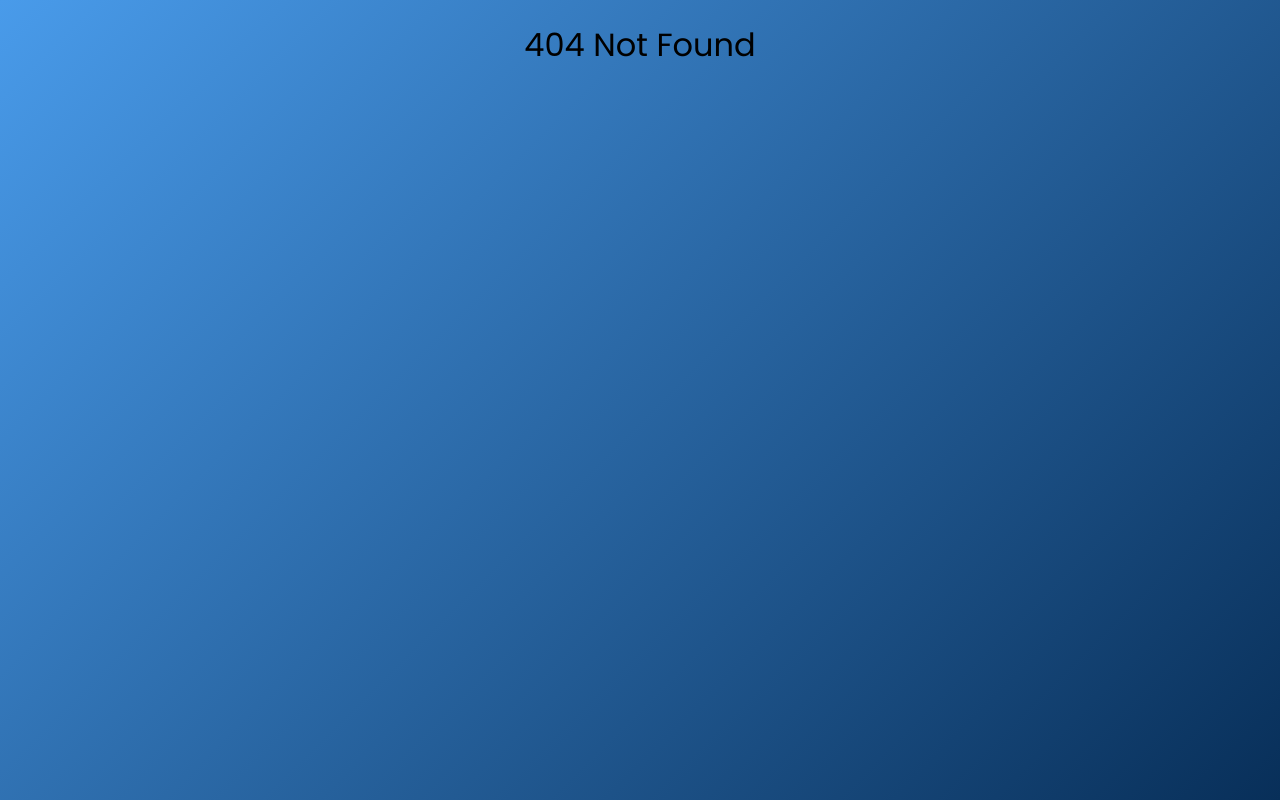
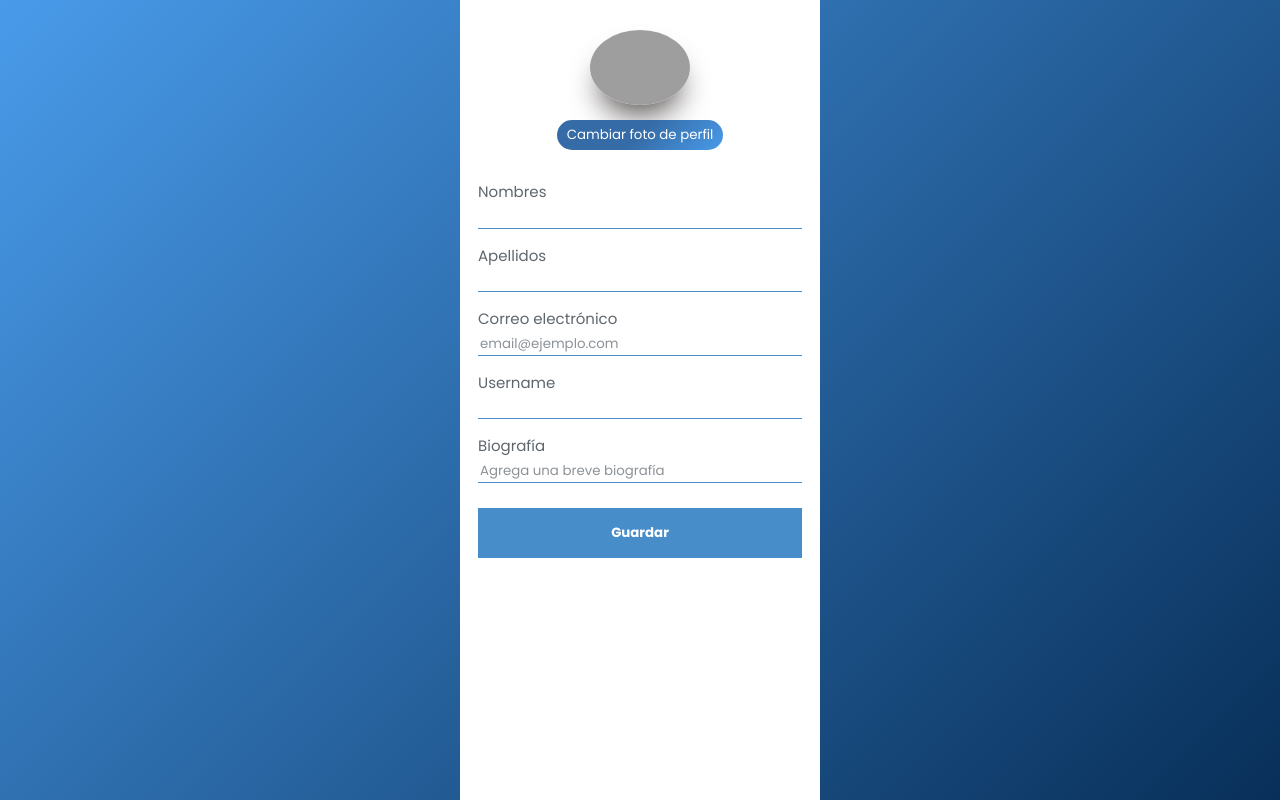
Before and after one commit to dejavuhq/sub-routines-frontend, a React app: page /configuration/profile in a window 1280 px wide. Before the commit this address had no page. Built offline with nearby package versions, Linux system fonts and the light colour scheme; no server answers; grey boxes are pictures that could not be loaded.

Commit message:
[ADD] basic structure of configuration section and profile configuration section

```diff
--- a/package.json
+++ b/package.json
@@ -22,6 +22,7 @@
   "dependencies": {
     "react": "^16.13.1",
     "react-dom": "^16.13.1",
+    "react-icons": "^3.10.0",
     "react-router-dom": "^5.2.0"
   },
   "devDependencies": {
--- /dev/null
+++ b/src/Pages/Configuration.jsx
@@ -0,0 +1,20 @@
+import React from "react";
+import { Link } from "react-router-dom";
+import { FiUser } from "react-icons/fi";
+import { BsCardList } from "react-icons/bs";
+import "../assets/styles/pages/Configuration.scss";
+
+export const Configuration = () => {
+  return (
+    <section className="configuration">
+      <Link to="/configuration/profile" className="configuration__button">
+        <FiUser className="icon" size="25px"/>
+        Mi perfil
+      </Link>
+      <Link to="/configuration/habits" className="configuration__button">
+        <BsCardList className="icon" size="25px"/>
+        Mis hábitos
+      </Link>
+    </section>
+  )
+}
--- /dev/null
+++ b/src/Pages/HabitsConfiguration.jsx
@@ -0,0 +1,9 @@
+import React from "react";
+
+export class HabitsConfiguration extends React.Component{
+  render() {
+    return (
+      <h1>HabitsConfiguration</h1>
+    )
+  }
+}
--- a/src/components/Profile.jsx
+++ b/src/Pages/Profile.jsx
@@ -1,8 +1,8 @@
 import React, { useState } from "react";
-import { HabitsList } from "./HabitsList";
-import { UserStats } from "./UserStats";
+import { HabitsList } from "../components/HabitsList";
+import { UserStats } from "../components/UserStats";
 
-import "../assets/styles/components/Profile.scss";
+import "../assets/styles/pages/Profile.scss";
 
 export const Profile = () => {
   const [lookingStats, setLookingStats] = useState(false);
--- /dev/null
+++ b/src/Pages/ProfileConfiguration.jsx
@@ -0,0 +1,109 @@
+import React from "react";
+import "../assets/styles/pages/ProfileConfiguration.scss";
+
+export class ProfileConfiguration extends React.Component {
+  constructor(props) {
+    super(props);
+    this.state = {
+      form: {
+        fistName: "",
+        lastName: "",
+        biography: "",
+        email: "",
+        username: ""
+      }
+    }
+  }
+  componentDidMount() {
+    // Load user data
+    fetch(`https://dejavuhq.xyz/api/users/superadmin1`, {
+      headers: {
+        "Authorization": "Bearer eyJ0eXAiOiJKV1QiLCJhbGciOiJIUzI1NiJ9.eyJ0b2tlbl90eXBlIjoiYWNjZXNzIiwiZXhwIjoxNTk0NDA4NDMwLCJqdGkiOiIxYmExMDZkMmRkNDI0YzRhOWFiNmM2ZDBjYTgwODEzNyIsInVzZXJfaWQiOjIwfQ.nN5gP52EEM6YSbozdcqxY7Vxb5gIHSJ2iNg-T1Vm6rk"}
+    })
+    .then(response => response.text())
+    .then(result => console.log(result))
+    .catch(error => console.log('error', error));
+  }
+  handleChange = (e) => {
+    this.setState({
+      form: {
+        ...this.state.form,
+        [e.target.name]: e.target.value
+      }
+    })
+  }
+  handleSubmit = (e) => {
+    this.setState({
+      form: {
+        ...this.state.form,
+        [e.target.name]: e.target.value
+      }
+    })
+  }
+  render() {
+    return (
+      <section className="profileConfiguration">
+        <img
+          className="profileConfiguration__image"
+          src="https://pbs.twimg.com/profile_images/1062767896269590528/vOsDt9up_400x400.jpg"
+        />
+        <button className="profileConfiguration__changeImageButton">Cambiar foto de perfil</button>
+        <form className="profileConfiguration__form" onSubmit={this.handleSubmit}>
+          <div className="form-group">
+            <label className="profileConfiguration__form-group-label">Nombres</label>
+            <input
+              required
+              className="profileConfiguration__form-control"
+              type="text"
+              name="fistName"
+              value={this.state.form.fistName}
+              onChange={this.handleChange}/>
+          </div>
+          <div className="form-group">
+            <label className="profileConfiguration__form-group-label">Apellidos</label>
+            <input
+              required
+              className="profileConfiguration__form-control"
+              type="text"
+              name="lastName"
+              value={this.state.form.lastName}
+              onChange={this.handleChange}/>
+          </div>
+          <div className="form-group">
+            <label className="profileConfiguration__form-group-label">Correo electrónico</label>
+            <input
+              required
+              pattern="^[a-zA-Z0-9.!#$%&'*+/=?^_`{|}~-]+@[a-zA-Z0-9-]+(?:\.[a-zA-Z0-9-]+)+$"
+              className="profileConfiguration__form-control"
+              type="email"
+              name="email"
+              placeholder="email@ejemplo.com"
+              value={this.state.form.email}
+              onChange={this.handleChange}/>
+          </div>
+          <div className="form-group">
+            <label className="profileConfiguration__form-group-label">Username</label>
+            <input
+              required
+              className="profileConfiguration__form-control"
+              type="text"
+              name="username"
+              value={this.state.form.username}
+              onChange={this.handleChange}/>
+          </div>
+          <div className="form-group">
+            <label className="profileConfiguration__form-group-label">Biografía</label>
+            <input
+              className="profileConfiguration__form-control"
+              type="text"
+              name="biography"
+              placeholder="Agrega una breve biografía"
+              value={this.state.form.biography}
+              onChange={this.handleChange}/>
+          </div>
+          <button type="submit" className="profileConfiguration__submitButton">Guardar</button>
+        </form>
+      </section>
+    )
+  }
+}
--- a/src/Pages/Register.jsx
+++ b/src/Pages/Register.jsx
@@ -1,5 +1,5 @@
 import React from "react";
-import RegisterForm from "../components/RegisterForm";
+import { RegisterForm } from "../components/RegisterForm";
 
 export const Register = (props) => {
   return (
--- /dev/null
+++ b/src/assets/styles/pages/Configuration.scss
@@ -0,0 +1,24 @@
+.configuration {
+  display: flex;
+  flex-direction: column;
+  align-items: flex-start;
+  min-height: 100vh;
+  background: white;
+}
+.configuration__button {
+  display: flex;
+  align-items: center;
+  margin: 5px 10px;
+  font-size: 22px;
+  color: #262626;
+  text-decoration: none;
+  background: transparent;
+  border: 0;
+  cursor: pointer;
+  &:focus {
+    outline: none;
+  }
+}
+.configuration__button .icon {
+  margin-right: 10px;
+}
--- /dev/null
+++ b/src/assets/styles/pages/ProfileConfiguration.scss
@@ -0,0 +1,54 @@
+.profileConfiguration {
+  display: flex;
+  flex-direction: column;
+  align-items: center;
+  min-height: 100vh;
+  background: white;
+}
+.profileConfiguration__image {
+  width: 100px;
+  margin: 30px 0 15px;
+  border-radius: 50%;
+  box-shadow: 0px 19px 30px -10px #524c4c;
+}
+.profileConfiguration__changeImageButton {
+  padding: 5px 10px;
+  color: white;
+  background: linear-gradient(135deg, #356ca7 50%, #499bea 100%);
+  border: none;
+  border-radius: 20px;
+}
+.profileConfiguration__form {
+  width: 90%;
+  padding: 0;
+  margin-top: 15px;
+}
+.profileConfiguration__form-group-label {
+  font-size: 15px;
+  color: #5e666d;
+  margin-bottom: 0;
+}
+.profileConfiguration__form-control {
+  height: 22px;
+  color: #5e666d;
+  background: #ffffff;
+  border: none;
+  border-bottom: 1px solid #478dca;
+  &:focus {
+    outline: none;
+  }
+  &::placeholder {
+    color: #5e666db6;
+  }
+}
+.profileConfiguration__submitButton {
+  display: block;
+  width: 100%;
+  margin: 10px auto;
+  margin-top: 25px;
+  padding: 15px 25px;
+  font-weight: 600;
+  color: white;
+  border: 0;
+  background-color: #478dca;
+}
--- a/src/components/App.js
+++ b/src/components/App.js
@@ -5,7 +5,11 @@ import Login from '../components/Login';
 import { Register } from '../Pages/Register';
 import NotFound from '../components/NotFound';
 import { RegisterValidation } from "../Pages/RegisterValidation";
-import { Profile } from "./Profile";
+import { Profile } from "../Pages/Profile";
+import { Configuration } from "../Pages/Configuration";
+import { ProfileConfiguration } from "../Pages/ProfileConfiguration";
+import { HabitsConfiguration } from "../Pages/HabitsConfiguration";
+
 import "../assets/styles/main.scss";
 
 const App = () => (
@@ -16,6 +20,9 @@ const App = () => (
       <Route exact path='/login' component={Login} />
       <Route exact path='/register/validation' component={RegisterValidation} />
       <Route exact path='/profile' component={Profile} />
+      <Route exact path='/configuration' component={Configuration} />
+      <Route exact path='/configuration/profile' component={ProfileConfiguration} />
+      <Route exact path='/configuration/habits' component={HabitsConfiguration} />
       <Route component={NotFound} />
     </Switch>
   </BrowserRouter>
--- a/src/components/RegisterForm.jsx
+++ b/src/components/RegisterForm.jsx
@@ -1,7 +1,7 @@
 import React from "react";
 import "../assets/styles/components/RegisterForm.scss";
 
-class RegisterForm extends React.Component{
+export class RegisterForm extends React.Component{
   constructor(props) {
     super(props);
     this.state = {
@@ -133,5 +133,3 @@ class RegisterForm extends React.Component{
     )
   }
 };
-
-export default RegisterForm;
```
Also changed, not shown: src/assets/styles/pages/Profile.scss (renamed from src/assets/styles/components/Profile.scss), 1 other file (tests, documents, lock files or other folders).
